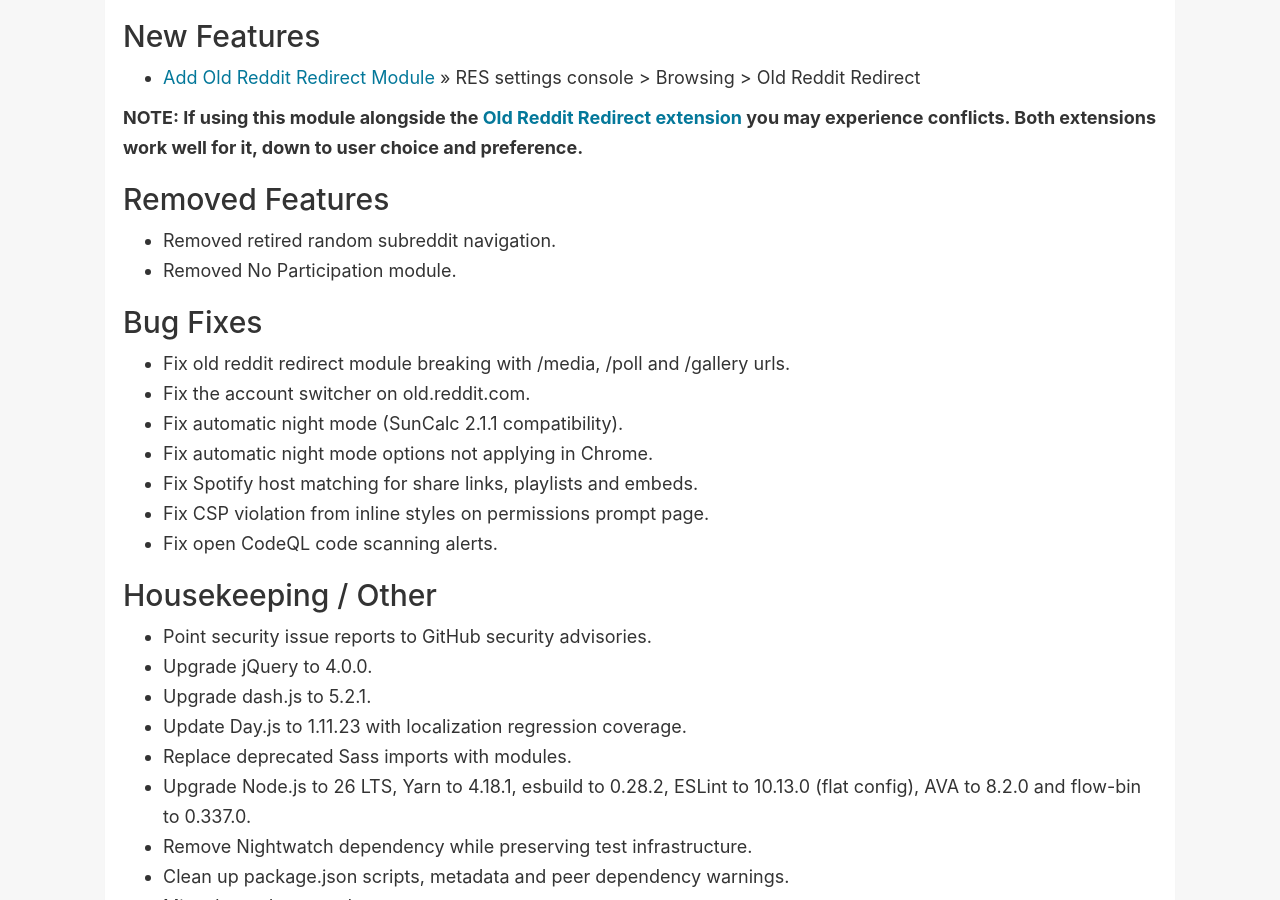
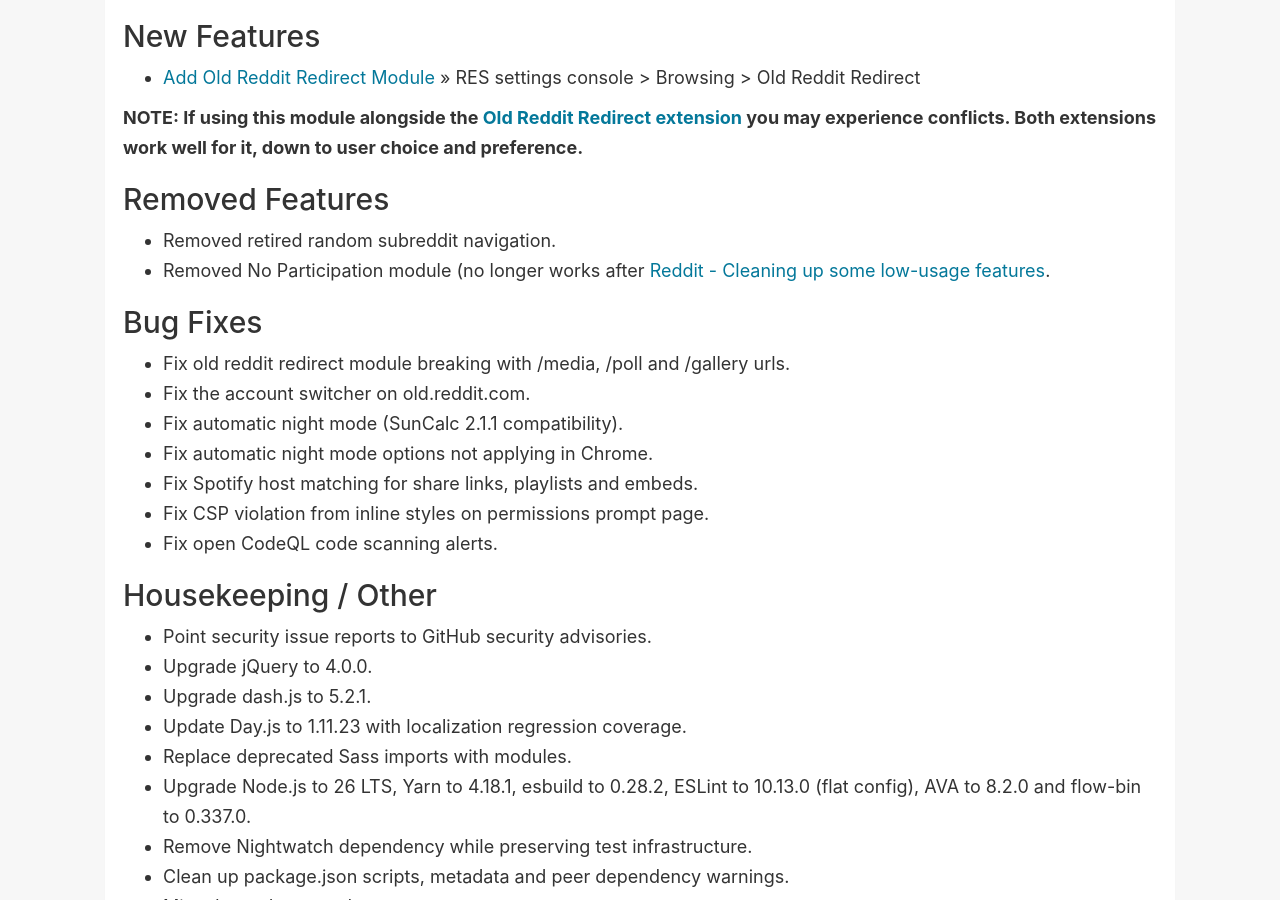
Before and after one commit to Reddit-Enhancement-Suite/Reddit-Enhancement-Suite.github.io, a Jekyll site: the page built from releases.html, in a window 1280 px wide and 900 px high, scrolled down 451 px. Built offline with Jekyll 4.4.1, drawn with Linux system fonts in a browser that asks for light colours.

Commit message:
Update 2026-10-31-5261.md

```diff
--- a/_posts/2026-10-31-5261.md
+++ b/_posts/2026-10-31-5261.md
@@ -17,7 +17,7 @@
 ### Removed Features
 
 - Removed retired random subreddit navigation.
-- Removed No Participation module.
+- Removed No Participation module (no longer works after [Reddit - Cleaning up some low-usage features](https://www.reddit.com/r/help/comments/1fojw02/cleaning_up_some_lowusage_features/).
 
 ### Bug Fixes
 
```
